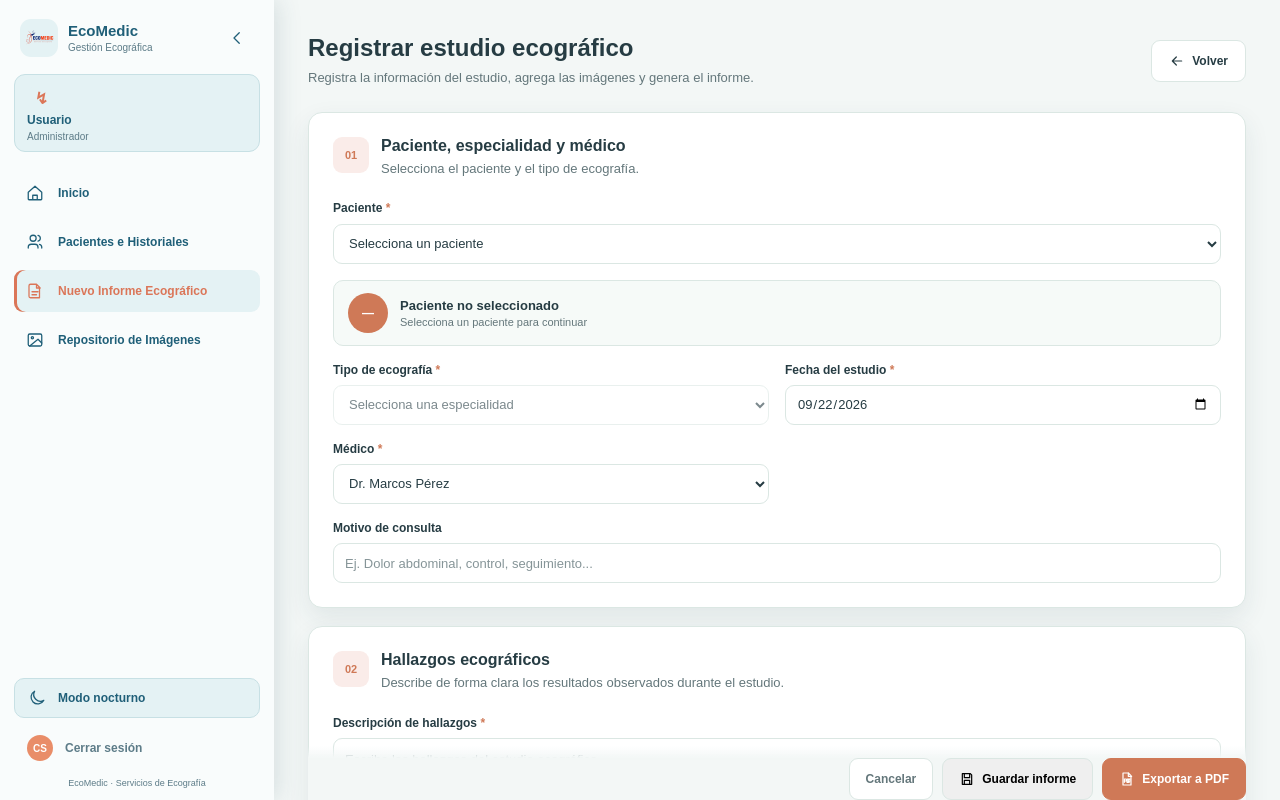
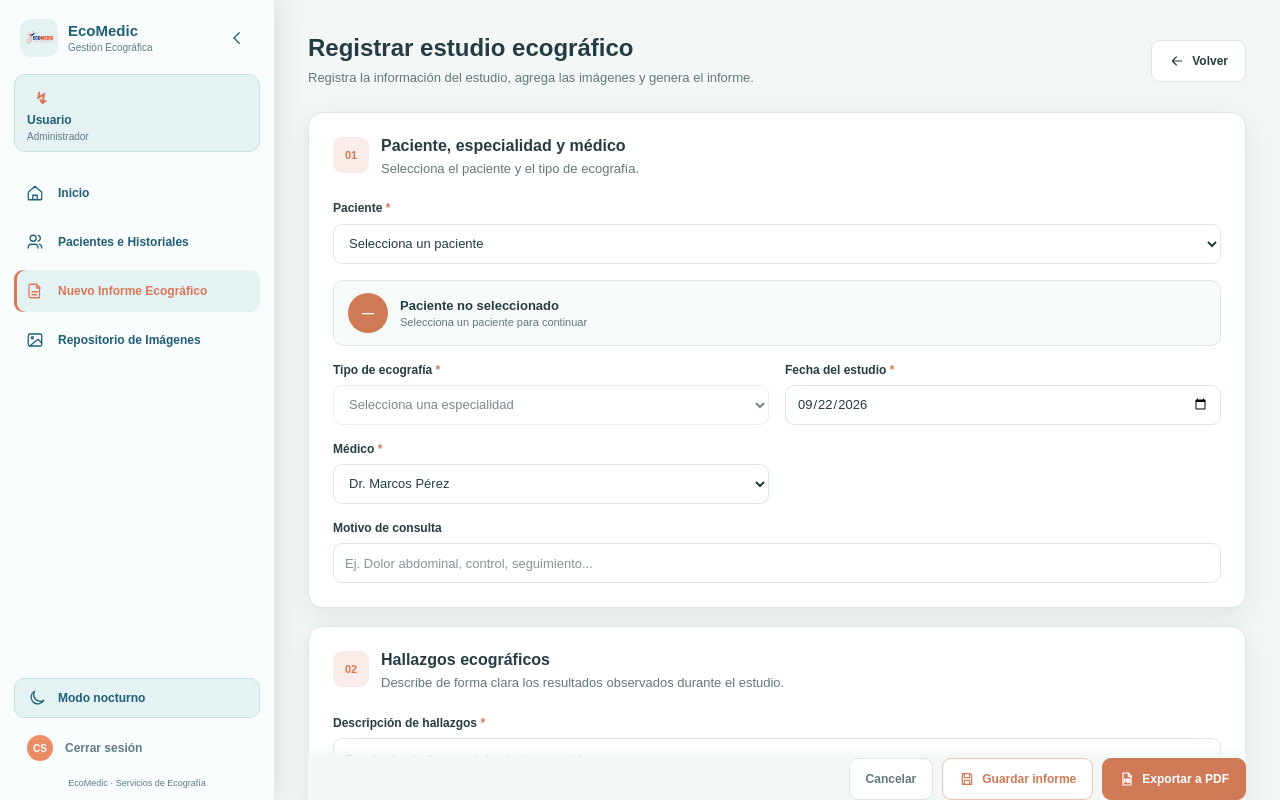
Before and after one commit to Emsof26/web-ecomedic, a React (Vite) app: page /nuevo-informe in a window 1280 px wide. Shown: the top 800 px of the page. Built offline with nearby package versions, Linux system fonts and the light colour scheme.

Commit message:
Se renombra el boton de guardado del estudio

```diff
--- a/src/pages/reports/NewUltrasoundReportPage.tsx
+++ b/src/pages/reports/NewUltrasoundReportPage.tsx
@@ -1512,7 +1512,7 @@ function RegisterUltrasoundStudyPage() {
             </button>
 
             <button
-              className="report-button report-button--draft"
+              className="report-button report-button--save"
               type="submit"
             >
               <Icon
```
